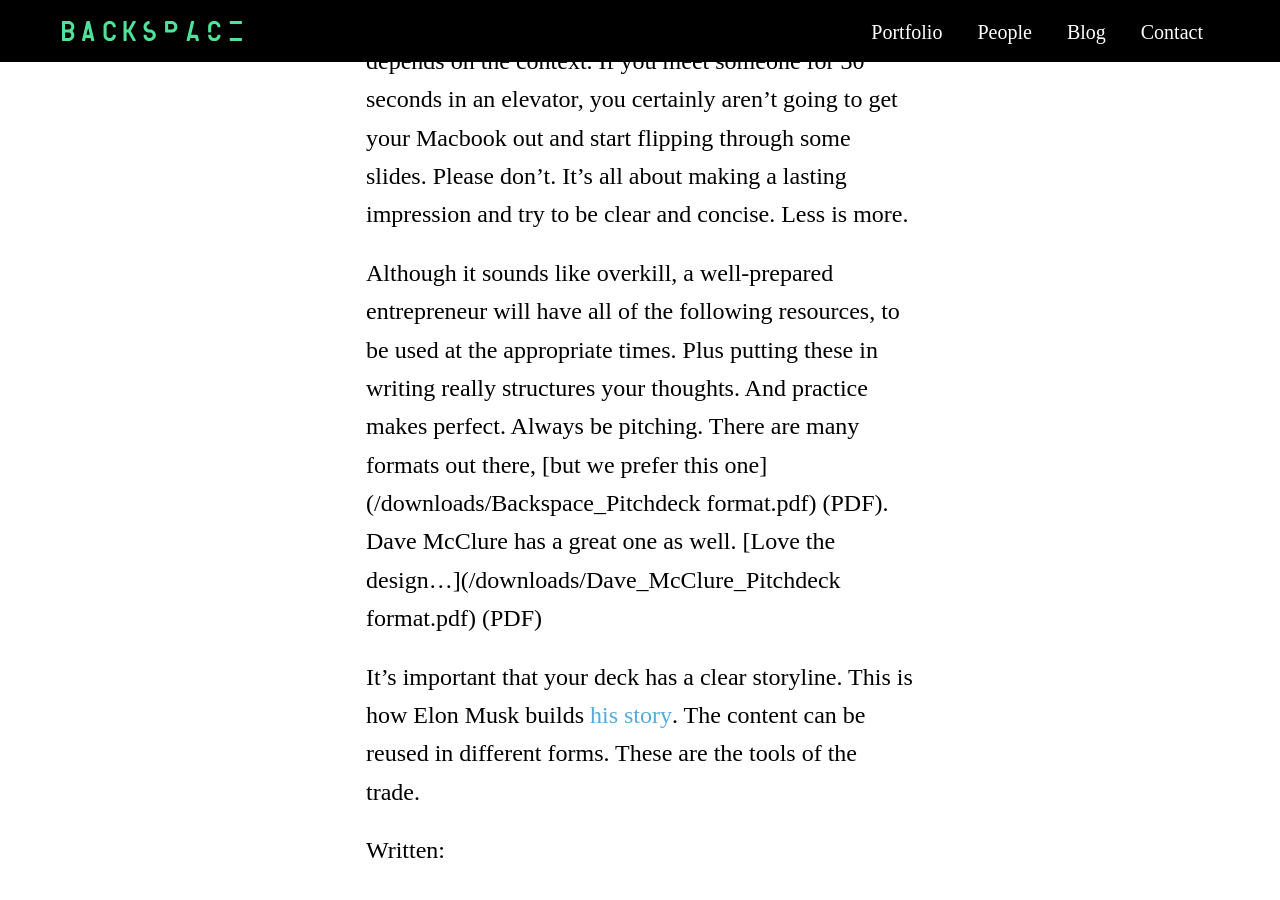
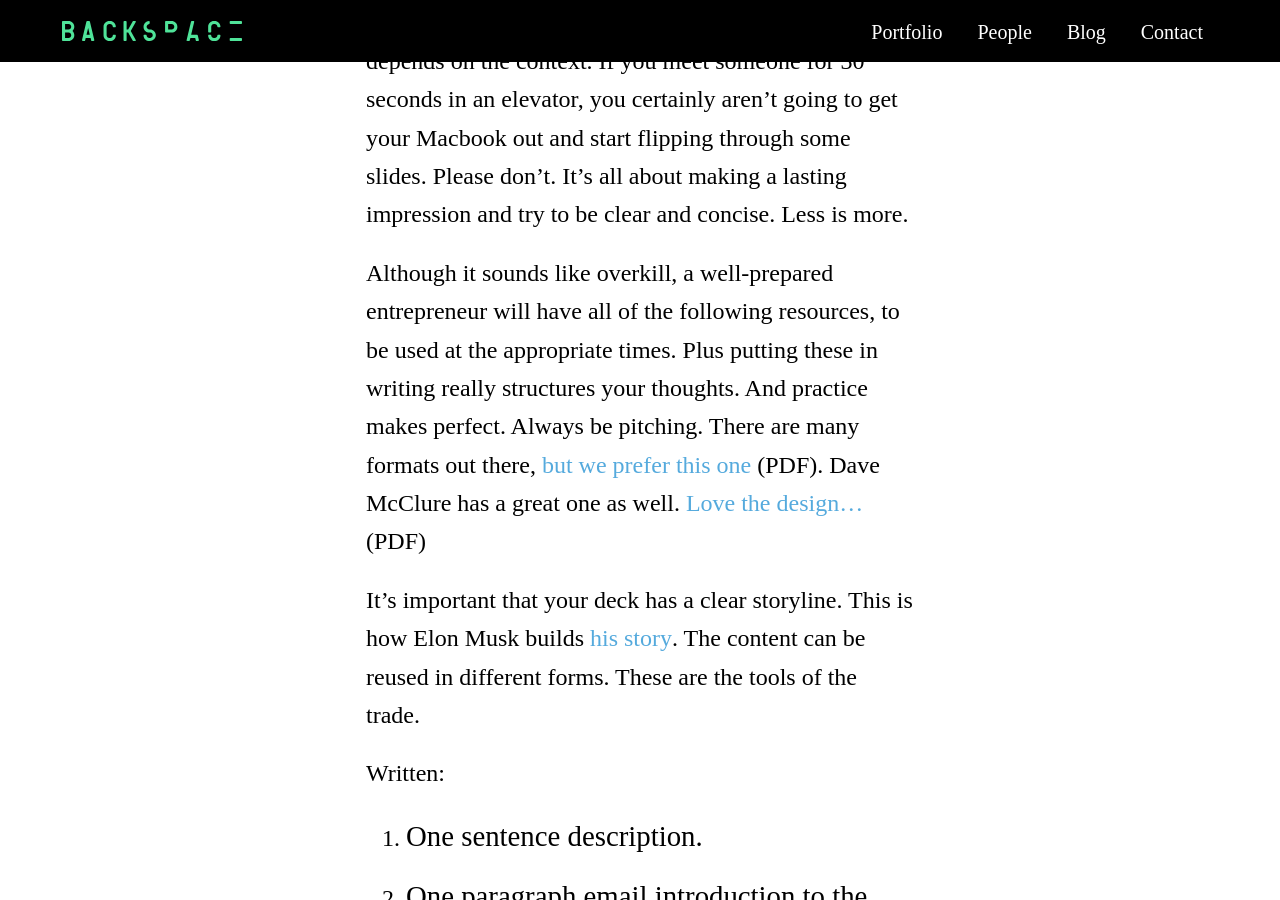
Before and after one commit to backspacehq/backspacehq.github.io, a Jekyll site: the page built from _posts/2016-01-20-read-before-pitching.markdown, in a window 1280 px wide and 900 px high, scrolled down 1844 px. Built offline with Jekyll 4.4.1, drawn with Linux system fonts in a browser that asks for light colours; comment, search, counter and statistics services are not loaded; some of the changed text lies outside the part shown.

Commit message:
Updated Read Before Pitching

```diff
--- a/_posts/2016-01-20-read-before-pitching.markdown
+++ b/_posts/2016-01-20-read-before-pitching.markdown
@@ -7,8 +7,8 @@
 author_image: "/img/content/people/jons-janssens.png"
 summary: |
   Here are some of the resources you need to read before pitching.
+cover_image: "/img/content/blog/Read-before-pitching.jpg"
 category: playbook
-cover_image: "/img/content/blog/Read-before-pitching.jpg"
 layout: post
 ---
 
@@ -26,7 +26,7 @@
 
 A pitch comes in many forms. Which one you need depends on the context. If you meet someone for 30 seconds in an elevator, you certainly aren't going to get your Macbook out and start flipping through some slides. Please don’t. It’s all about making a lasting impression and try to be clear and concise. Less is more.
 
-Although it sounds like overkill, a well-prepared entrepreneur will have all of the following resources, to be used at the appropriate times. Plus putting these in writing really structures your thoughts. And practice makes perfect. Always be pitching. There are many formats out there, \[but we prefer this one\](/downloads/Backspace_Pitchdeck format.pdf) (PDF). Dave McClure has a great one as well. \[Love the design…\](/downloads/Dave_McClure_Pitchdeck format.pdf) (PDF)
+Although it sounds like overkill, a well-prepared entrepreneur will have all of the following resources, to be used at the appropriate times. Plus putting these in writing really structures your thoughts. And practice makes perfect. Always be pitching. There are many formats out there, [but we prefer this one](/downloads/Backspace_Pitchdeck format.pdf) (PDF). Dave McClure has a great one as well. [Love the design…](/downloads/Dave_McClure_Pitchdeck format.pdf) (PDF)
 
 It’s important that your deck has a clear storyline. This is how Elon Musk builds [his story](https://medium.com/firm-narrative/want-a-better-pitch-watch-this-328b95c2fd0b). The content can be reused in different forms. These are the tools of the trade.
 
@@ -40,7 +40,7 @@
 
 4. Business plan in one page; more on the ‘lean canvas' below.
 
-5. Public web site with intro, product shots \+ short video/demo.
+5. Public web site with intro, product shots + short video/demo.
 
 6. Deck of max 15 slides; people should be able to forward it, so needs to tell your story without you being there. And don’t forget [the 10/20/30 rule](http://guykawasaki.com/the_102030_rule/).
 
@@ -62,7 +62,7 @@
 
 ### A business plan on one page
 
-Think big, but start small. This one-page canvas forces you to think about your plans and get your story straight. It covers all aspects of your business. We prefer the ‘\[lean canvas\](/downloads/Backspace_Lean canvas.jpg)’ over the ‘[business model canvas](http://leanstack.com/why-lean-canvas/)’. It’s better suited for the search phase of a startup, the other one is more directed towards established companies in the execute phase. No more kidding around, get down to business.
+Think big, but start small. This one-page canvas forces you to think about your plans and get your story straight. It covers all aspects of your business. We prefer the ‘[lean canvas](/downloads/Backspace_Lean canvas.jpg)’ over the ‘[business model canvas](http://leanstack.com/why-lean-canvas/)’. It’s better suited for the search phase of a startup, the other one is more directed towards established companies in the execute phase. No more kidding around, get down to business.
 
 ## 3. The Runway
 
```
